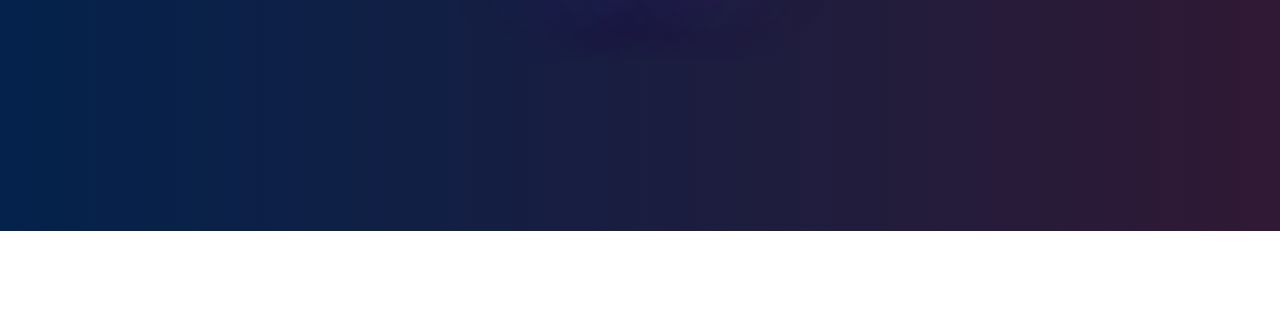
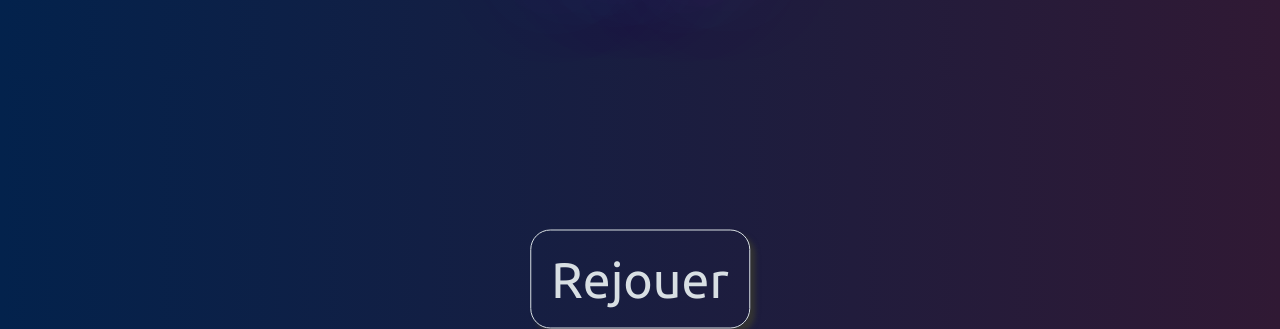
Before and after one commit to mena0018/Morpion, a plain HTML site: page index.html in a window 1280 px wide. Shown: the part 569-898 px from the top of the page. Before the commit the page ends 800 px from the top, so only its background shows below. Drawn offline with Linux system fonts and the light colour scheme.

Commit message:
Ajout d'un bouton rejouer

```diff
--- a/index.html
+++ b/index.html
@@ -27,6 +27,8 @@
 
     <h2 class="info"></h2>
 
+    <button>Rejouer</button>
+
     <script src="script.js"></script>
   </body>
 </html>
--- a/script.js
+++ b/script.js
@@ -1,5 +1,6 @@
 const info = document.querySelector('.info');
 const cellules = document.querySelectorAll('.cell');
+const button = document.querySelector('button');
 
 let verrouillage = true;
 let joueurEnCours = "X";
@@ -78,3 +79,9 @@ function changementDeJoueur() {
     joueurEnCours = joueurEnCours === "X" ? "O" : "X";
     info.innerText = `Au tour de ${joueurEnCours}`;
 }
+
+
+button.addEventListener('click', rejouer);
+function rejouer() {
+  location.reload();
+}
--- a/style.css
+++ b/style.css
@@ -18,7 +18,6 @@ h1, h2 {
     margin: 50px auto 0;
     text-shadow:0 0 20px #03224C,
     2px 3px 3px #301934, 0 0 100px #8c7fd6;
-    color:#d8dfe3;
 }
 
 h2 {
@@ -44,3 +43,26 @@ h2 {
     align-items: center;
     justify-content: center;
 }
+
+button {
+    position: relative;
+    top: 300px;
+    left: 50%;
+    transform: translate(-50%, -50%);
+    font-family: Ubuntu, sans-serif;
+    font-size: 50px;
+    background: transparent;
+    color: #d8dfe3;
+    padding: 20px;
+    border: 1px solid #d8dfe3;
+    border-radius: 20px;
+    box-shadow: 5px 5px 5px #333;
+}
+
+button:hover {
+    background: #00406e;
+    color: #d8dfe3;
+    border: 1px solid #eee;
+    border-radius: 20px;
+    box-shadow: 5px 5px 5px #d8dfe3;
+}
```
